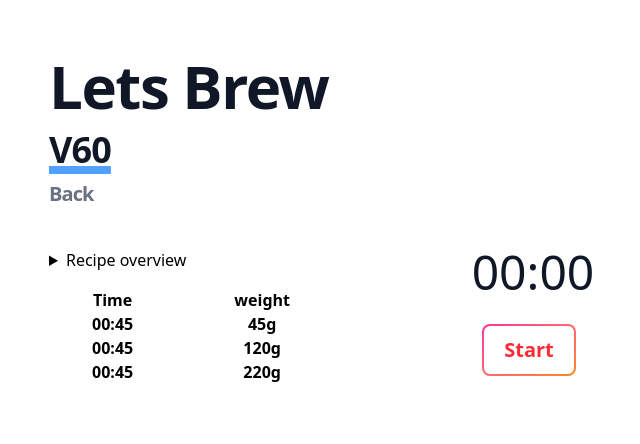
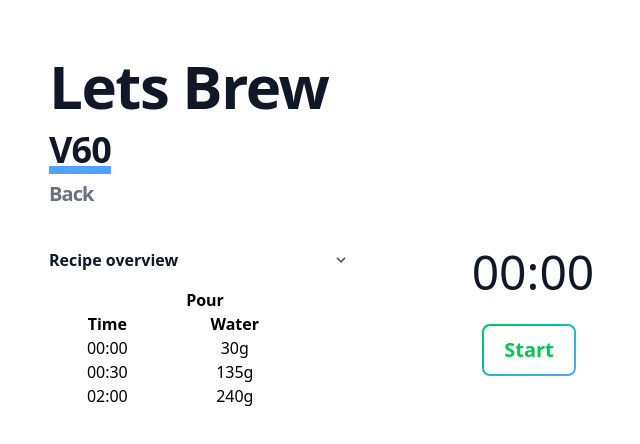
Before and after one commit to carlosjimenezh/lets-brew, a React (Vite) app: page / in a window 1280 px wide. Both pictures are taken after a click on the button "V60". Shown: the top 444 px of the page, without its empty margins (271-911 px from the left). Built offline with nearby package versions, Linux system fonts and the light colour scheme.

Commit message:
estilizar recipe overview, botón de timer e icono de vertido

```diff
--- a/src/App.jsx
+++ b/src/App.jsx
@@ -18,9 +18,9 @@
   useEffect(() => {
     if (startTime) {
       const interval = setInterval(() => {getTime()}, 1000)
-      console.log(time)
+      // console.log(time)
       return () => clearInterval(interval)
-    } else {console.log(time)}
+    } //else {console.log(time)}
   }, [startTime, time])
   useEffect(() => {
     if (!brewInfo) {
@@ -39,6 +39,8 @@
       </h2>
       <div className="grid grid-cols-2 gap-4 my-20 relative">
         <CoffeeMethodSelector
+          startTime={startTime}
+          time={time}
           brewInfo={brewInfo}
           setSelectMethod={setSelectMethod}
         />
--- a/src/components/BrewInfo.jsx
+++ b/src/components/BrewInfo.jsx
@@ -1,27 +1,61 @@
-function BrewInfo({ brewInfo }) {
+import { useEffect, useState } from "react";
+
+function BrewInfo({ startTime, brewInfo, time }) {
   const { pouringIntervals } = brewInfo;
+
+  //crear estado para los vertidos terminados
+  const [pourState, setPourState] = useState(Array(pouringIntervals.length).fill(null))
+
+  //estado para vertido activo
+  const [activePour, setActivePour] = useState(Array(pouringIntervals.length).fill(null))
+
+  const pouringTimes = pouringIntervals.reduce((previous, { time }, i) => {
+    const sum = i === 0 ? time : previous[i - 1] + time;
+    return [...previous, sum];
+  }, []);
+
+  //crear estado con los tiempos en que tiene que pasar cada vertido
+  const [remainPouringTimes, setremainPouringTimes] = useState(pouringTimes)
+
   const formatTime = (seconds) => {
-    const mins = String(Math.floor(seconds / 60)).padStart(2, '0')
-    const secs = String(seconds % 60).padStart(2, '0')
-    return `${mins}:${secs}`
-  }
+    const mins = String(Math.floor(seconds / 60)).padStart(2, "0");
+    const secs = String(seconds % 60).padStart(2, "0");
+    return `${mins}:${secs}`;
+  };
+
+  useEffect(() => {
+    //restar hasta cero cada uno de los vertidos, si la posicion inicial es mayor a cero entonces aún le falta tiempo
+    const updatedPoutState = pouringTimes.map((pourTime) => time >= pourTime)
+    const updatedRemainPouringTime = remainPouringTimes.map((pourTime) => pourTime - 1  )
+    setPourState(updatedPoutState);
+    setremainPouringTimes(updatedRemainPouringTime)
+    // console.log(remainPouringTimes)
+  }, [time]);
+
   return (
     <div className="relative">
       <Overview brewInfo={brewInfo} />
-      <table className="w-full">
+      <table className="w-full mt-4">
         <thead>
           <tr>
+            <th colSpan="3" className="text-center">Pour</th>
+          </tr>
+          <tr>
             <th className="text-center">Time</th>
-            <th className="text-center">weight</th>
+            <th className="text-center">Water</th>
             <th className="text-center">&nbsp;</th>
           </tr>
         </thead>
         <tbody>
-          {pouringIntervals.map(({ time, weight }, index) => (
+          {pouringIntervals.map(({ weight }, index) => (
             <tr key={index}>
-              <th className="text-center">{formatTime(time)}</th>
-              <th className="text-center">{weight}</th>
-              <th className="text-center"></th>
+              <th className="text-center font-medium">{remainPouringTimes[index] + 1 >= 0 ? formatTime(remainPouringTimes[index] + 1) : '00:00'}</th>
+              <th className="text-center font-medium">{weight}</th>
+              <th className="text-center font-medium">
+                <span className={remainPouringTimes[index] < 0 && time !== 0 ? 'animate-pulse' : 'opacity-0'}>
+                  🌀
+                </span>
+              </th>
             </tr>
           ))}
         </tbody>
@@ -31,38 +65,44 @@
 }
 
 function Overview({ brewInfo }) {
-  const { temperature, grind, coffee, water, extractionTime } = brewInfo;
+  const { temperature, grinder, grind, coffee, water, extractionTime } = brewInfo;
   return (
     <details>
-      <summary className="mb-4">Recipe overview</summary>
+      <summary className="relative cursor-pointer font-bold text-gray-900 list-none">
+        Recipe overview
+        <svg className="absolute top-1 rotate-[90deg] right-4 fill-current opacity-75 w-4 h-4 -mr-1" xmlns="http://www.w3.org/2000/svg" viewBox="0 0 20 20"><path d="M12.95 10.707l.707-.707L8 4.343 6.586 5.757 10.828 10l-4.242 4.243L8 15.657l4.95-4.95z"/></svg>
+      </summary>
       <div className="my-2">
         <div className="py-2">
-          <h3>Coffee:</h3>
-          <div className="flex gap-4">
+          <h3 className=" font-bold">Coffee:</h3>
+          <div className="flex gap-4 flex-wrap">
             <span className="px-2 border border-gray-200 rounded-lg shadow-sm">
-              {coffee}
+              ⚖️ {coffee}
             </span>
             <span className="px-2 border border-gray-200 rounded-lg shadow-sm">
-              {grind}
+              🫘 {grind}
+            </span>
+            <span className="px-2 border border-gray-200 rounded-lg shadow-sm">
+              ⚙️ {grinder}
             </span>
           </div>
         </div>
-        <h3>Water:</h3>
+        <h3 className=" font-bold">Water:</h3>
         <div className="py-2">
           <div className="flex gap-4">
             <span className="px-2 border border-gray-200 rounded-lg shadow-sm">
-              {temperature}
+              🌡 {temperature}
             </span>
             <span className="px-2 border border-gray-200 rounded-lg shadow-sm">
-              {water}
+              💧 {water}
             </span>
           </div>
         </div>
-        <h3>Brew time:</h3>
+        <h3 className=" font-bold">Brew time:</h3>
         <div className="py-2">
           <div className="flex gap-4">
             <span className="px-2 border border-gray-200 rounded-lg shadow-sm">
-              {extractionTime}
+              ⏱ {extractionTime}
             </span>
           </div>
         </div>
--- a/src/components/CoffeeMethodSelector.jsx
+++ b/src/components/CoffeeMethodSelector.jsx
@@ -1,11 +1,13 @@
 import { methods } from "../data/methods.js";
 import BrewInfo from "./BrewInfo";
 
-function CoffeeMethodSelector({ brewInfo, setSelectMethod }) {
+function CoffeeMethodSelector({startTime, time, brewInfo, setSelectMethod }) {
   if (brewInfo ) {
     return (
       <BrewInfo
+        startTime={startTime}
         brewInfo={brewInfo}
+        time={time}
       />
     );
   } else {
--- a/src/components/Timer.jsx
+++ b/src/components/Timer.jsx
@@ -2,33 +2,41 @@
 
 function Timer({ active, time, startTime, setStartTime }) {
   const formatTime = (seconds) => {
-    const mins = String(Math.floor(seconds / 60)).padStart(2, '0')
-    const secs = String(seconds % 60).padStart(2, '0')
-    return `${mins}:${secs}`
-  }
+    const mins = String(Math.floor(seconds / 60)).padStart(2, "0");
+    const secs = String(seconds % 60).padStart(2, "0");
+    return `${mins}:${secs}`;
+  };
   return (
     // crear campos para los vertidos e indicadores de tiempo para cada vertido
     <div className="text-center">
       {active ? (
         <>
-          <span className="block text-5xl mb-7 text-gray-900">{formatTime(time)}</span>
+          <span className="block text-5xl mb-7 text-gray-900">
+            {formatTime(time)}
+          </span>
           <button
-            className="relative inline-flex items-center justify-center p-0.5 mb-2 me-2 overflow-hidden text-sm font-medium text-gray-900 rounded-lg group bg-gradient-to-br from-pink-500 to-orange-400 group-hover:from-pink-500 group-hover:to-orange-400 hover:text-white dark:text-white focus:ring-4 focus:outline-none focus:ring-pink-200 dark:focus:ring-pink-800"
+            className={`${startTime ? "group bg-gradient-to-br from-pink-500 to-orange-400 group-hover:from-pink-500 group-hover:to-orange-400 hover:text-white focus:ring-pink-200 dark:focus:ring-pink-800" : "group bg-gradient-to-br from-green-500 to-blue-400 group-hover:from-pink-500 group-hover:to-green-400 hover:text-white focus:ring-green-200 dark:focus:ring-green-800"} relative inline-flex items-center justify-center p-0.5 mb-2 me-2 overflow-hidden text-sm font-medium text-gray-900 rounded-lg  dark:text-white focus:ring-4 focus:outline-none`}
           >
             <span
-              className="text-xl font-extrabold text-red-500 relative px-5 py-2.5 transition-all ease-in duration-75 bg-white dark:bg-gray-900 rounded-md group-hover:bg-transparent group-hover:dark:bg-transparent group-hover:text-white cursor-pointer"
+              className={`text-xl font-extrabold ${startTime ? "text-red-500" : "text-green-500"} relative px-5 py-2.5 transition-all ease-in duration-75 bg-white dark:bg-gray-900 rounded-md group-hover:bg-transparent group-hover:dark:bg-transparent group-hover:text-white cursor-pointer`}
               onClick={() => setStartTime(!startTime)}
             >
               {startTime ? "Stop" : "Start"}
             </span>
           </button>
-          {!startTime && time !== 0 ? 'Brew time: '+formatTime(time) : ''}
+          {!startTime && time !== 0 ? (
+            <span className="block font-bold">
+              Brew time: {formatTime(time)}
+            </span>
+          ) : (
+            ""
+          )}
         </>
       ) : (
         <>
           <span className="block text-5xl mb-7 text-gray-400">00:00</span>
-          <button className="relative inline-flex items-center justify-center p-0.5 mb-2 me-2 overflow-hidden text-sm font-medium text-gray-900 rounded-lg group bg-gradient-to-br from-pink-200 to-orange-200 dark:text-white">
-            <span className="text-xl font-extrabold text-red-300 relative px-5 py-2.5 transition-all bg-white dark:bg-gray-900 rounded-md">
+          <button className="relative inline-flex items-center justify-center p-0.5 mb-2 me-2 overflow-hidden text-sm font-medium text-gray-900 rounded-lg group bg-gradient-to-br from-green-200 to-blue-200 dark:text-white">
+            <span className="text-xl font-extrabold text-green-300 relative px-5 py-2.5 transition-all bg-white dark:bg-gray-900 rounded-md">
               Start
             </span>
           </button>
--- a/src/data/methods.js
+++ b/src/data/methods.js
@@ -7,20 +7,22 @@
       temperature: "90C",
       grind: "Medium",
       coffee: "15g",
-      water: "220ml",
+      water: "240ml",
+      ratio: "1:16",
+      grinder: "16 clicks (Timemore 3c)",
       extractionTime: "3:00",
       pouringIntervals: [
         {
-          time: 45,
-          weight: "45g",
+          time: 0,
+          weight: "30g",
         },
         {
-          time: 45,
-          weight: "120g",
+          time: 30,
+          weight: "135g",
         },
         {
-          time: 45,
-          weight: "220g",
+          time: 90,
+          weight: "240g",
         },
       ],
     },
@@ -34,18 +36,20 @@
       coffee: "15g",
       water: "220ml",
       extractionTime: "3:00",
+      ratio: "1:16",
+      grinder: "16 clicks (Timemore 3c)",
       pouringIntervals: [
         {
-          time: 45,
-          weight: "45g",
+          time: 0,
+          weight: "30g",
         },
         {
-          time: 45,
-          weight: "120g",
+          time: 30,
+          weight: "135g",
         },
         {
-          time: 45,
-          weight: "220g",
+          time: 90,
+          weight: "240g",
         },
       ],
     },
@@ -59,18 +63,16 @@
       coffee: "15g",
       water: "220ml",
       extractionTime: "3:00",
+      ratio: "1:16",
+      grinder: "16 clicks (Timemore 3c)",
       pouringIntervals: [
         {
-          time: 45,
-          weight: "45g",
+          time: 0,
+          weight: "240g",
         },
         {
-          time: 45,
-          weight: "120g",
-        },
-        {
-          time: 45,
-          weight: "220g",
+          time: 90,
+          weight: "240g",
         },
       ],
     },
@@ -84,18 +86,20 @@
       coffee: "15g",
       water: "220ml",
       extractionTime: "3:00",
+      ratio: "1:16",
+      grinder: "16 clicks (Timemore 3c)",
       pouringIntervals: [
         {
-          time: 45,
-          weight: "45g",
+          time: 0,
+          weight: "30g",
         },
         {
-          time: 45,
-          weight: "120g",
+          time: 30,
+          weight: "135g",
         },
         {
-          time: 45,
-          weight: "220g",
+          time: 90,
+          weight: "240g",
         },
       ],
     },
```
